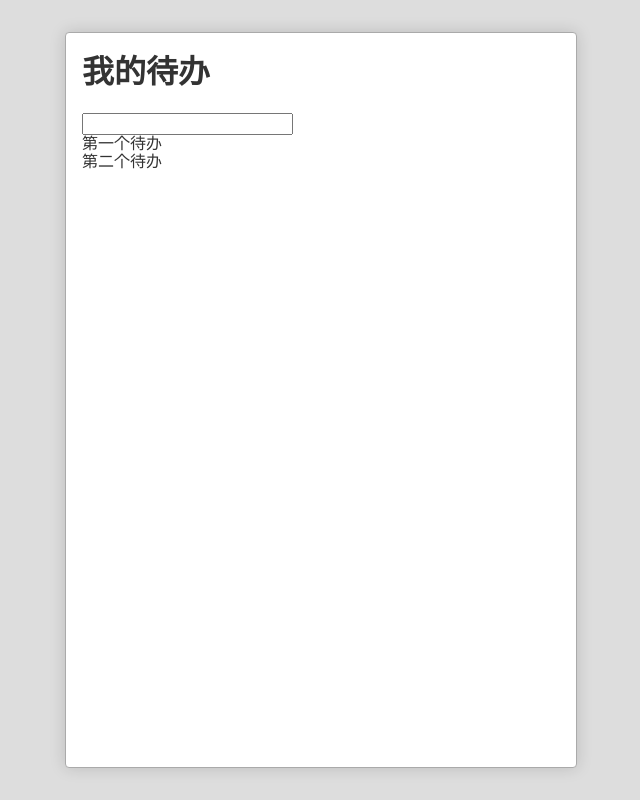
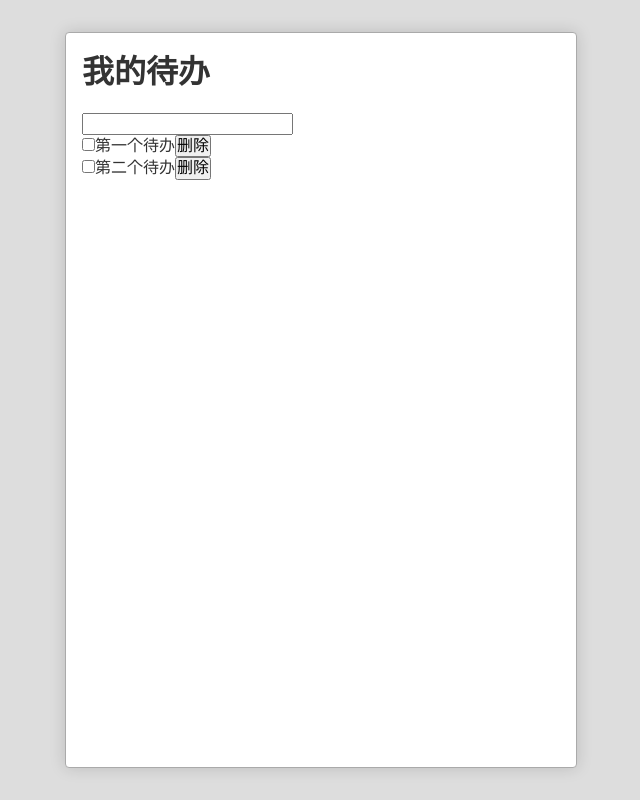
Before and after one commit to 977106024/todolist-react, a React (Create React App) app: page / in a window 1280 px wide. Shown: the whole page, without its empty margins (319-959 px from the left). Built offline with nearby package versions, Linux system fonts and the light colour scheme.

Commit message:
标记为已完成/未完成 删除todo

```diff
--- a/src/App.js
+++ b/src/App.js
@@ -22,23 +22,34 @@ class App extends Component {
     let todos = this.state.todoList.map((item,index)=>{
       return (
         <li key={index}>
-          <TodoItem todo={item}/>
+          <TodoItem todo={item} onToggle={this.toggle.bind(this)}
+          onDelete={this.delete.bind(this)}/>
         </li>
       )
     })
-    // console.log(todos)
     return (
       <div className="App">
         <h1>我的待办</h1>
         <div className="inputWrapper">
           <TodoInput contet={this.state.newTodo}
-          onSubmit={this.addTodo.bind(this)}/>
+          onSubmit={this.addTodo.bind(this)}
+          onChange={this.changeTitle.bind(this)}/>
         </div>
         <ol>
           {todos}
         </ol>
       </div>
     );
+  }
+  toggle(e,todo){
+    todo.status = todo.status === 'completed' ? '' : 'completed'
+    this.setState(this.state)
+  }
+  changeTitle(event){
+    this.setState({
+      newTodo: event.target.value,
+      todoList: this.state.todoList
+    })
   }
   addTodo(event){
     this.state.todoList.push({
@@ -52,6 +63,10 @@ class App extends Component {
       todoList: this.state.todoList
     })
   }
+  delete(e,todo){
+    todo.deleted = true
+    this.setState(this.state)
+  }
 }
 
 export default App;
--- a/src/TodoInput.js
+++ b/src/TodoInput.js
@@ -3,11 +3,15 @@ import React,{Component} from 'react'
 export default class TodoInput extends Component {
   render (){
     return <input type="text" defaultValue={this.props.content}
-    onKeyPress={this.submit.bind(this)}/>
+    onKeyPress={this.submit.bind(this)}
+    onChange={this.changeTitle.bind(this)}/>
   }
   submit(e){
     if(e.key === 'Enter'){
       this.props.onSubmit(e)
     }
   }
+  changeTitle(e){
+    this.props.onChange(e)
+  }
 }
--- a/src/TodoItem.js
+++ b/src/TodoItem.js
@@ -2,6 +2,19 @@ import React,{Component} from 'react'
 
 export default class TodoItem extends Component {
   render(){
-    return <div>{this.props.todo.title}</div>
+    return (
+      <div>
+        <input type="checkbox" checked={this.props.todo.status === 'completed'}
+        onChange={this.toggle.bind(this)}/>{this.props.todo.title}
+        <button onClick={this.delete.bind(this)}>删除</button>
+      </div>
+    )
+  }
+  toggle(e){
+    console.log(this.props.todo)
+    this.props.onToggle(e,this.props.todo)
+  }
+  delete(e){
+    this.props.onDelete(e,this.props.todo)
   }
 }
```
